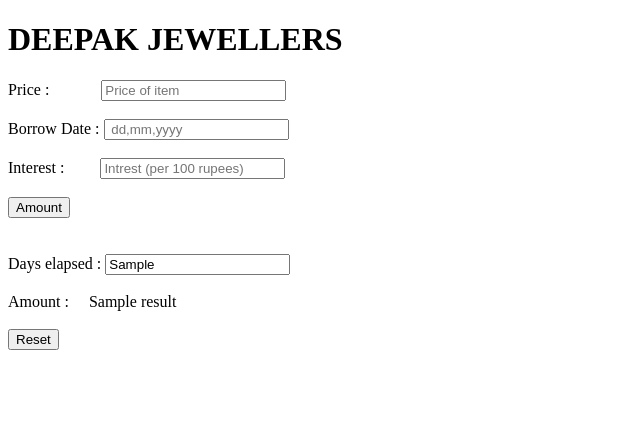
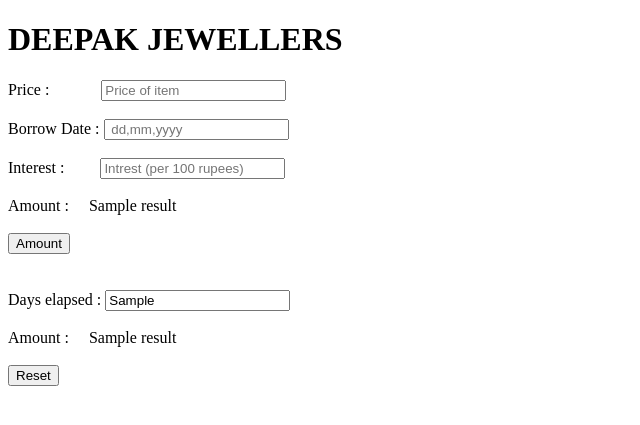
Before and after one commit to guptaekansh/Jewel, a Flask app: template templates/home.html in a window 1280 px wide. Shown: the top 425 px of the page, without its empty margins (0-640 px from the left). Run offline with Flask 2, Linux system fonts and the light colour scheme; the template is opened without the code that fills it: most values are stand-ins (such as "Sample title", 1, 10 or a date in 2020).

Commit message:
Update home.html

```diff
--- a/templates/home.html
+++ b/templates/home.html
@@ -16,6 +16,7 @@
 	<h1>DEEPAK JEWELLERS </h1>
      <!-- Main Input For Receiving Query to our ML -->
     <form action="/Amount" method="post">
+
         Price       :&emsp;&emsp;&emsp; <input type="text"  name="item value" value="{{ request.form['item value'] }}" placeholder="Price of item" required="required" />
         <br/><br/>
     	Borrow Date : <input type="text" name="borrow_date" value="{{ request.form['borrow_date'] }}" placeholder=" dd,mm,yyyy" required="required" />
@@ -23,7 +24,7 @@
         Interest    :&emsp;&emsp; <input type="text" name="intrest_per_100Rupees" value="{{ request.form['intrest_per_100Rupees'] }}" placeholder="Intrest (per 100 rupees)" required="required" /><br/>
 
         <br/>
-
+        Amount : <span>&emsp;{{result}}</span> <br/><br/>
         <button type="submit" class="btn btn-primary btn-block btn-large">Amount</button>
 
 
```
